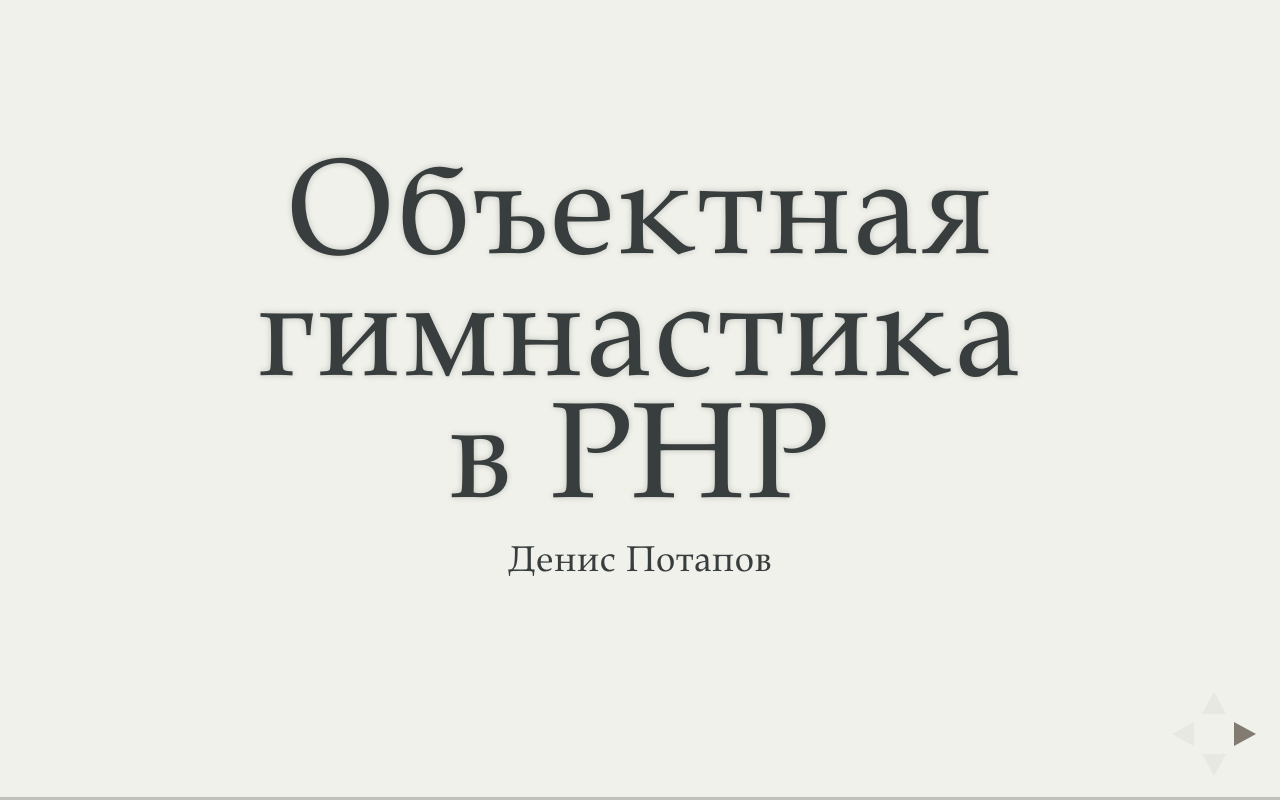
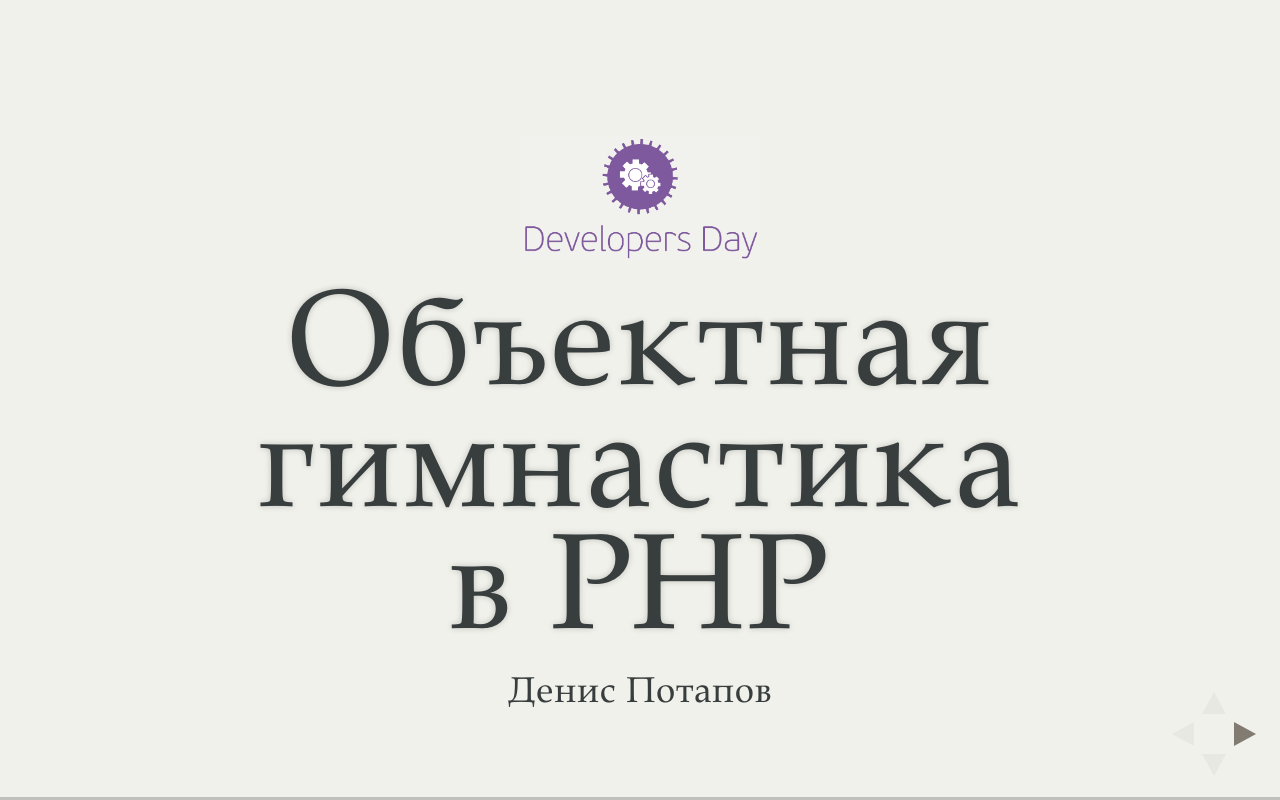
Before and after one commit to PatapSmile/php-oc-ru, a website: page index.html in a window 1280 px wide. Drawn offline with Linux system fonts and the light colour scheme.

Commit message:
add dev logo

```diff
--- a/index.html
+++ b/index.html
@@ -43,6 +43,7 @@
       <!-- Any section element inside of this container is displayed as a slide -->
       <div class="slides">
         <section>
+          <img src="images/dev.png" style="border: none; box-shadow: none;" width="30%">
           <h1>Объектная гимнастика в PHP</h1>
           <h6>Денис Потапов</h6>
         </section>
```
Also changed, not shown: images/barzo.svg (added), images/dev.png (added), images/qlogo.png (added).
